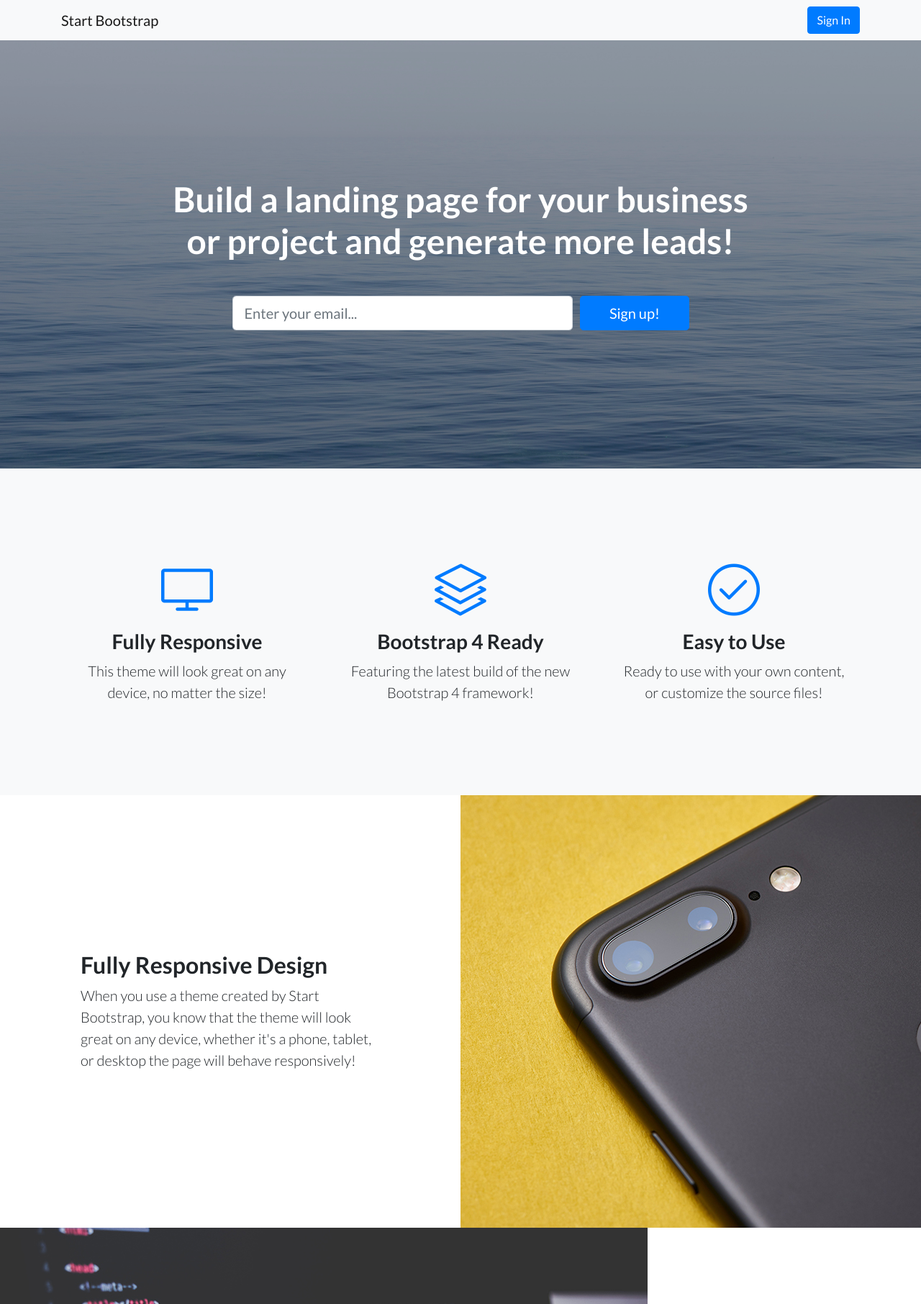
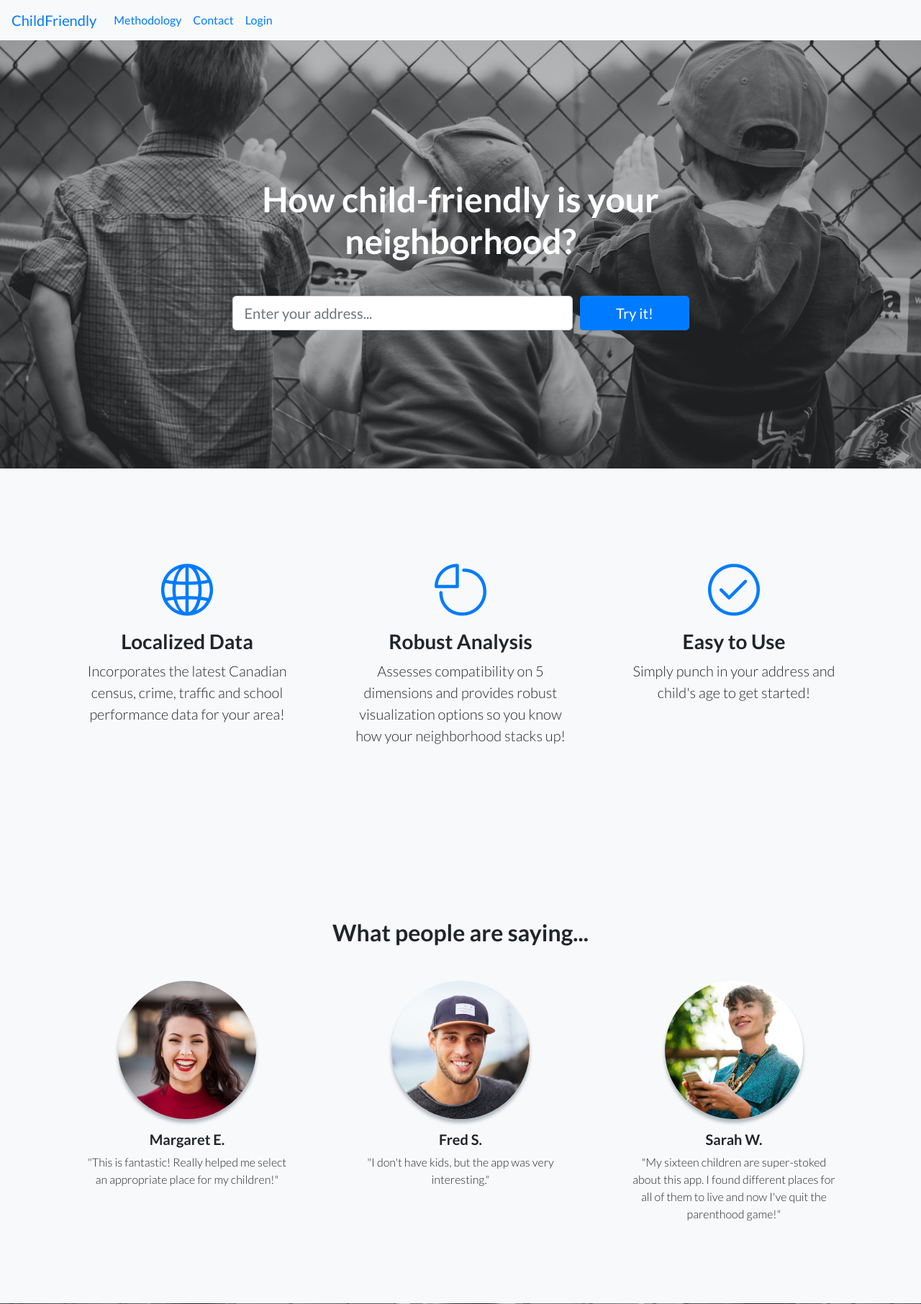
Before and after one commit to mcgeddes11/childfriendly, a Flask app: page / in a window 1280 px wide; the page is wider, and only the part inside the window is pictured. Shown: the top 1812 px of that part at 72% size. Run offline with Flask 2, Linux system fonts and the light colour scheme; parts of the project's set-up code (start-up, migrations or seed data) failed here and were passed over; some libraries are stand-ins or nearby versions.

Commit message:
build landing page

```diff
--- a/app/app/templates/base.html
+++ b/app/app/templates/base.html
@@ -8,7 +8,7 @@
     <meta name="description" content="">
     <meta name="author" content="">
 
-    <title>Landing Page - Start Bootstrap Theme</title>
+    <title>ChildFriendly Home</title>
 
     <!-- Bootstrap core CSS -->
     <link href="{{ url_for('.static', filename='vendor/bootstrap/css/bootstrap.min.css')}}" rel="stylesheet">
@@ -31,12 +31,28 @@
   <body>
 
     <!-- Navigation -->
-    <nav class="navbar navbar-light bg-light static-top">
-      <div class="container">
-        <a class="navbar-brand" href="#">Start Bootstrap</a>
-        <a class="btn btn-primary" href="#">Sign In</a>
-      </div>
-    </nav>
+  <nav class="navbar navbar-expand-sm bg-light navbar-fixed-top">
+    <a class="navbar-brand" href="{{ url_for('index') }}">ChildFriendly</a>
+    <!-- Links -->
+    <ul class="navbar-nav">
+      <li class="nav-item">
+        <a class="nav-link" href="{{ url_for('methodology') }}">Methodology</a>
+      </li>
+      <li class="nav-item">
+        <a class="nav-link" href="{{ url_for('contact') }}">Contact</a>
+      </li>
+        {% if g.user.is_authenticated %}
+          <li>
+              <a class="nav-link" href="{{ url_for('logout') }}">Logout</a>
+          </li>
+        {% else %}
+          <li>
+              <a class="nav-link" href="{{ url_for('login') }}">Login</a>
+          </li>
+        {% endif %}
+    </ul>
+
+  </nav>
 
 
 	{% block content %}
--- a/app/app/templates/index.html
+++ b/app/app/templates/index.html
@@ -7,16 +7,16 @@
       <div class="container">
         <div class="row">
           <div class="col-xl-9 mx-auto">
-            <h1 class="mb-5">Build a landing page for your business or project and generate more leads!</h1>
+            <h1 class="mb-5">How child-friendly is your neighborhood?</h1>
           </div>
           <div class="col-md-10 col-lg-8 col-xl-7 mx-auto">
             <form>
               <div class="form-row">
                 <div class="col-12 col-md-9 mb-2 mb-md-0">
-                  <input type="email" class="form-control form-control-lg" placeholder="Enter your email...">
+                  <input class="form-control form-control-lg" placeholder="Enter your address...">
                 </div>
                 <div class="col-12 col-md-3">
-                  <button type="submit" class="btn btn-block btn-lg btn-primary">Sign up!</button>
+                  <button type="submit" class="btn btn-block btn-lg btn-primary">Try it!</button>
                 </div>
               </div>
             </form>
@@ -32,19 +32,19 @@
           <div class="col-lg-4">
             <div class="features-icons-item mx-auto mb-5 mb-lg-0 mb-lg-3">
               <div class="features-icons-icon d-flex">
-                <i class="icon-screen-desktop m-auto text-primary"></i>
+                <i class="icon-globe m-auto text-primary"></i>
               </div>
-              <h3>Fully Responsive</h3>
-              <p class="lead mb-0">This theme will look great on any device, no matter the size!</p>
+              <h3>Localized Data</h3>
+              <p class="lead mb-0">Incorporates the latest Canadian census, crime, traffic and school performance data for your area!</p>
             </div>
           </div>
           <div class="col-lg-4">
             <div class="features-icons-item mx-auto mb-5 mb-lg-0 mb-lg-3">
               <div class="features-icons-icon d-flex">
-                <i class="icon-layers m-auto text-primary"></i>
+                <i class="icon-pie-chart m-auto text-primary"></i>
               </div>
-              <h3>Bootstrap 4 Ready</h3>
-              <p class="lead mb-0">Featuring the latest build of the new Bootstrap 4 framework!</p>
+              <h3>Robust Analysis</h3>
+              <p class="lead mb-0">Assesses compatibility on 5 dimensions and provides robust visualization options so you know how your neighborhood stacks up!</p>
             </div>
           </div>
           <div class="col-lg-4">
@@ -53,14 +53,14 @@
                 <i class="icon-check m-auto text-primary"></i>
               </div>
               <h3>Easy to Use</h3>
-              <p class="lead mb-0">Ready to use with your own content, or customize the source files!</p>
+              <p class="lead mb-0">Simply punch in your address and child's age to get started!</p>
             </div>
           </div>
         </div>
       </div>
     </section>
 
-    <!-- Image Showcases -->
+    <!-- Image Showcases
     <section class="showcase">
       <div class="container-fluid p-0">
         <div class="row no-gutters">
@@ -93,6 +93,7 @@
         </div>
       </div>
     </section>
+-->
 
     <!-- Testimonials -->
     <section class="testimonials text-center bg-light">
@@ -103,21 +104,21 @@
             <div class="testimonial-item mx-auto mb-5 mb-lg-0">
               <img class="img-fluid rounded-circle mb-3" src="{{ url_for('.static', filename='img/testimonials-1.jpg')}}" alt="">
               <h5>Margaret E.</h5>
-              <p class="font-weight-light mb-0">"This is fantastic! Thanks so much guys!"</p>
+              <p class="font-weight-light mb-0">"This is fantastic! Really helped me select an appropriate place for my children!"</p>
             </div>
           </div>
           <div class="col-lg-4">
             <div class="testimonial-item mx-auto mb-5 mb-lg-0">
               <img class="img-fluid rounded-circle mb-3" src="{{ url_for('.static', filename='img/testimonials-2.jpg')}}" alt="">
               <h5>Fred S.</h5>
-              <p class="font-weight-light mb-0">"Bootstrap is amazing. I've been using it to create lots of super nice landing pages."</p>
+              <p class="font-weight-light mb-0">"I don't have kids, but the app was very interesting."</p>
             </div>
           </div>
           <div class="col-lg-4">
             <div class="testimonial-item mx-auto mb-5 mb-lg-0">
               <img class="img-fluid rounded-circle mb-3" src="{{ url_for('.static', filename='img/testimonials-3.jpg')}}" alt="">
               <h5>Sarah	W.</h5>
-              <p class="font-weight-light mb-0">"Thanks so much for making these free resources available to us!"</p>
+              <p class="font-weight-light mb-0">"My sixteen children are super-stoked about this app.  I found different places for all of them to live and now I've quit the parenthood game!"</p>
             </div>
           </div>
         </div>
--- a/app/app/views.py
+++ b/app/app/views.py
@@ -11,8 +11,19 @@ from forms import ExampleForm, LoginForm
 from models import User
 
 @app.route('/')
+@app.route("/index")
 def index():
     return render_template('index.html')
+
+@app.route("/methodology")
+def methodology():
+    return render_template('index.html')
+
+@app.route("/contact")
+def contact():
+    return render_template('index.html')
+
+
 
 # === User login methods ===
 
@@ -24,7 +35,7 @@ def before_request():
 def load_user(id):
     return User.query.get(int(id))
 
-@app.route('/login/', methods = ['GET', 'POST'])
+@app.route('/login', methods = ['GET', 'POST'])
 def login():
     if g.user is not None and g.user.is_authenticated():
         return redirect(url_for('index'))
@@ -36,7 +47,7 @@ def login():
         title = 'Sign In',
         form = form)
 
-@app.route('/logout/')
+@app.route('/logouts')
 def logout():
     logout_user()
     return redirect(url_for('index'))
```
Also changed, not shown: app/app/static/img/background-2.jpeg (added), app/app/static/img/bg-masthead.jpg, app/app/static/img/bg-masthead_old.jpg (added), 1 other file.
